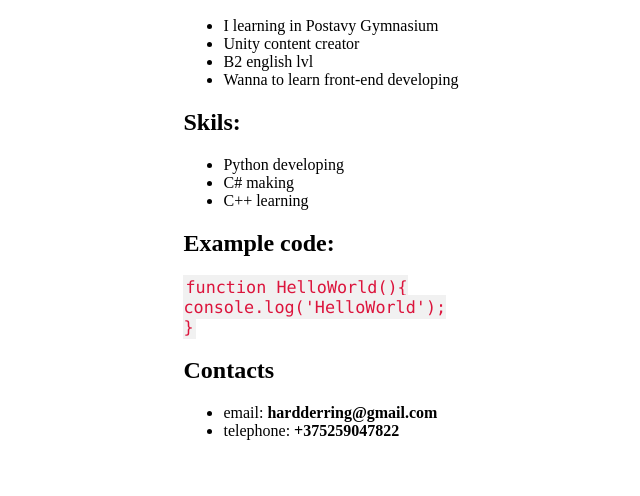
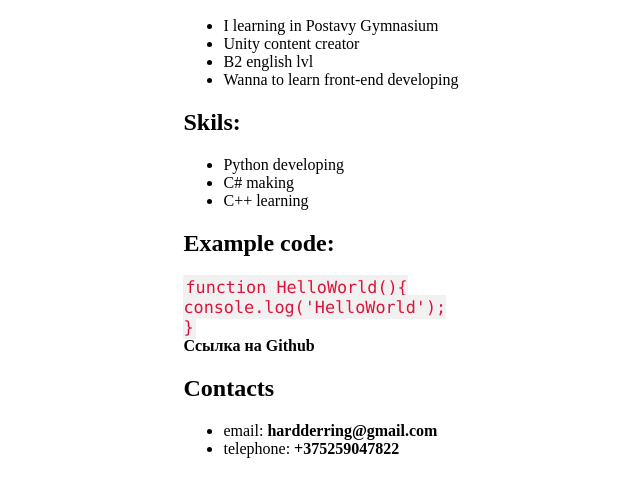
Before and after one commit to harstormh/rsschool-cv, a plain HTML site: page index.html in a window 1280 px wide. Shown: the part 98-594 px from the top of the page, without its empty margins (319-959 px from the left). Drawn offline with Linux system fonts and the light colour scheme.

Commit message:
feat:index.html

```diff
--- a/index.html
+++ b/index.html
@@ -36,7 +36,7 @@
                 }<br>
             </code>
     </div>
-    <a href="https://github.com/harstormh"></a>
+    <a href="https://github.com/harstormh">Сcылка на Github</a>
     <div>
         <h2>Contacts</h2>
         <ul>
```
